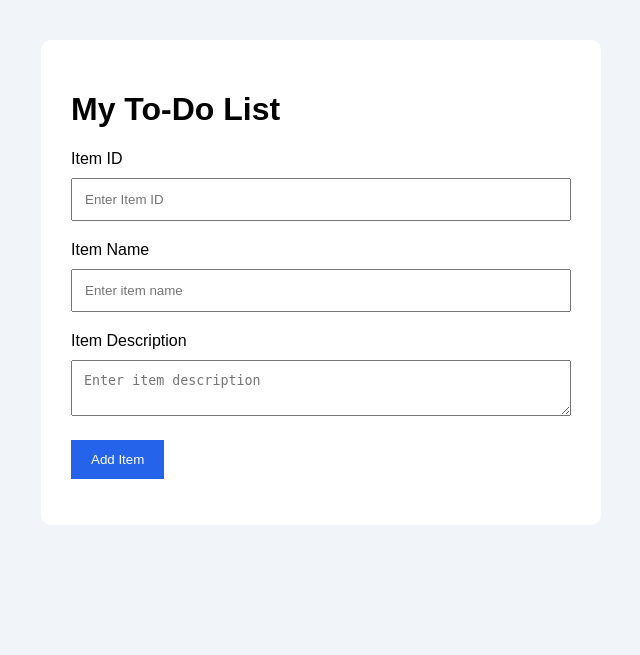
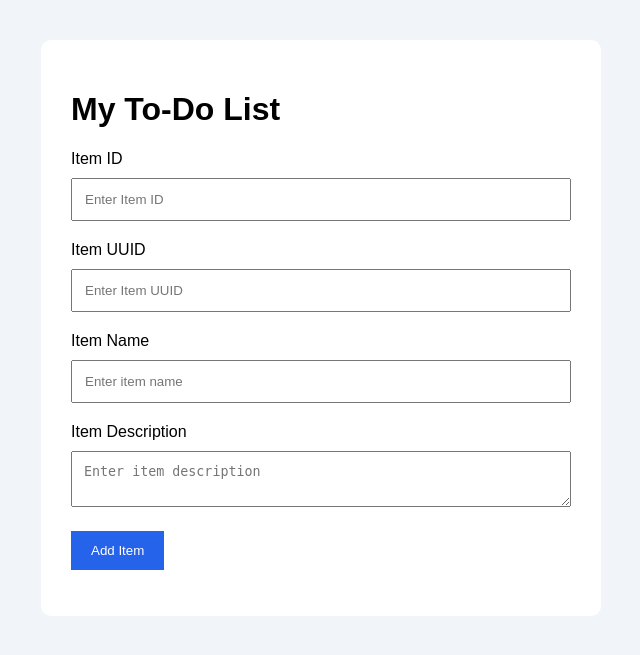
Before and after one commit to TONI1704/Git-and-GitHub-Assignment, a Flask app: page / in a window 1280 px wide. Shown: the top 655 px of the page, without its empty margins (319-959 px from the left). Run offline with Flask 3, Linux system fonts and the light colour scheme.

Commit message:
Add Item UUID feild

```diff
--- a/templates/index.html
+++ b/templates/index.html
@@ -14,7 +14,9 @@
             <label>Item ID</label>
             <input type="text" id="itemID"
                    placeholder="Enter Item ID" required>
-
+            <label>Item UUID</label>
+            <input type="text" id="itemUUID"
+                   placeholder="Enter Item UUID" required>
             <label>Item Name</label>
             <input type="text" id="itemName"
                    placeholder="Enter item name" required>
```
